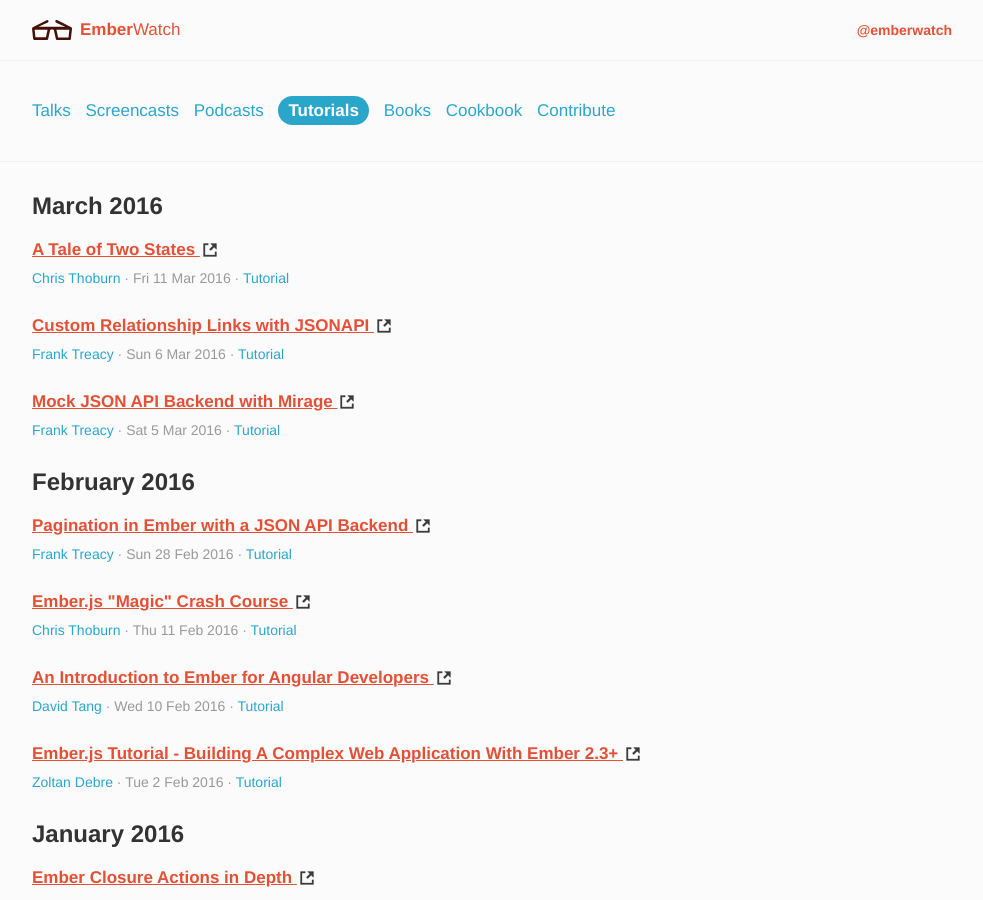
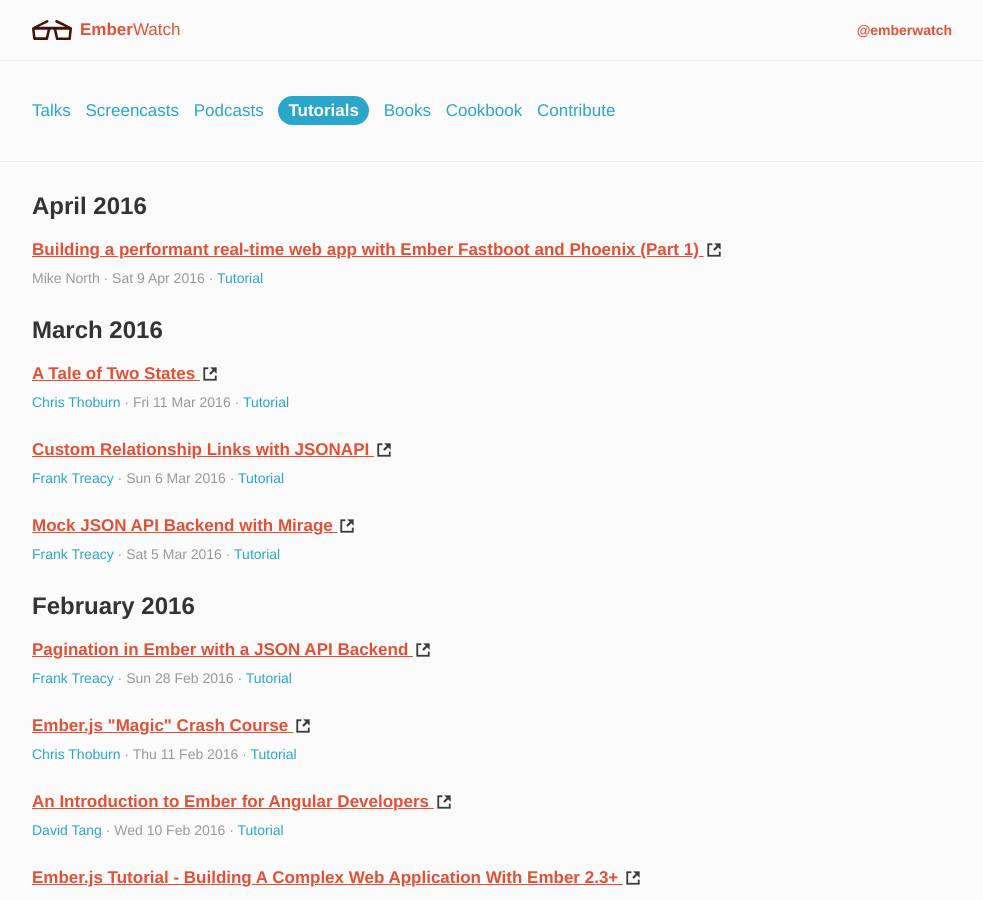
Before and after one commit to emberwatch/emberwatch, a Jekyll site: the page built from tutorials.html, in a window 1280 px wide and 900 px high. Shown: the whole window, without its empty margins (148-1131 px from the left). Built offline with Jekyll 4.4.1, drawn with Linux system fonts in a browser that asks for light colours; comment, search, counter and statistics services are not loaded.

Commit message:
Added Tutorial: Building Perf WebApps in Fastboot & Phoenix

```diff
--- a/_data/tutorials.yml
+++ b/_data/tutorials.yml
@@ -1,4 +1,12 @@
 ---
+- title: 'Building a performant real-time web app with Ember Fastboot and Phoenix (Part 1)'
+  author_ids:
+  - 241
+  date: '2016-04-09'
+  date_created: '2016-04-09'
+  date_updated: '2016-04-09'
+  urls:
+  - https://medium.com/@mikenorth/building-a-performant-web-app-with-ember-fastboot-and-phoenix-part-1-fa1241654308#.mdvroah3x
 - title: 'Ember Way to Format Data Using Dynamic CPs, Services and Helpers'
   author_ids:
   - 280
```
